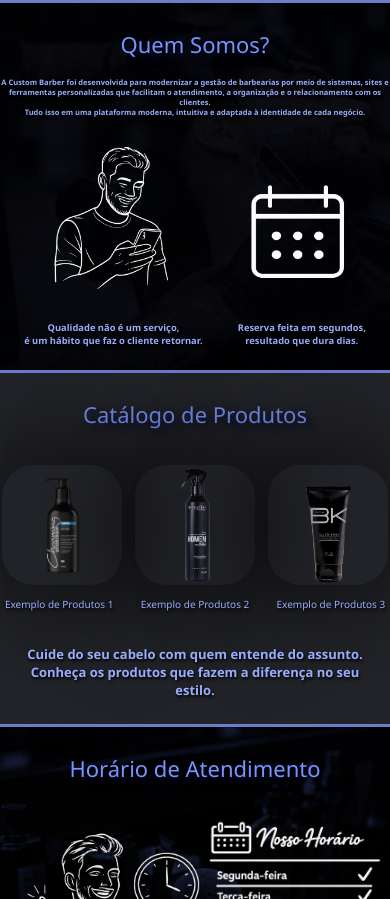
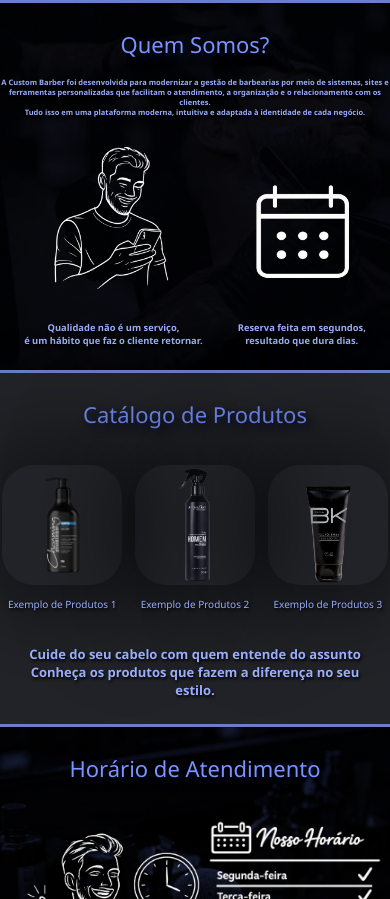
Before and after one commit to VictorEduardo9/Custom-Barber, a website with bundled scripts: page index.html in a window 390 px wide. Shown: the part 506-1405 px from the top of the page. Built offline with nearby package versions, Linux system fonts and the light colour scheme; no server answers.

Commit message:
Fase Testes 2 - Mobile Update 3.4

```diff
--- a/index.html
+++ b/index.html
@@ -80,7 +80,7 @@
             <p>Exemplo de Produtos 3</p>
         </div>
         <div class="frasecatalogo">
-            <h4>Cuide do seu cabelo com quem entende do assunto. Conheça os produtos que fazem a diferença no seu estilo.</h4>
+            <h4>Cuide do seu cabelo com quem entende do assunto <br> Conheça os produtos que fazem a diferença no seu estilo.</h4>
         </div>
     </div>
     <div class="aba4">
--- a/style.css
+++ b/style.css
@@ -363,7 +363,7 @@ a {
     background-color: #99adfc;
     border: 0;
     width: 120px;
-    height: 13.4px;
+    height: 18.4px;
     font-weight: 520px;
     cursor: pointer;
     font-size: 11px;
@@ -373,6 +373,7 @@ a {
 
 #logoutgoogle {
     width: 60px;
+    height: 18.4px;
 
 }
 
@@ -454,7 +455,7 @@ a {
 
 #calendario {
     width: 95px;
-    right: 99px;
+    right: 94px;
 
 }
 
@@ -501,14 +502,14 @@ a {
 .nomesprodutos {
     position: absolute;
     font-size: 10px;
-    gap: 27.3px;
+    gap: 24.3px;
     display: flex;
     top: 214px;
 }
 
 .frasecatalogo {
     font-size: 13px;
-    width: 360px;
+    width: 370px;
 }
 
 .aba4 {
```
